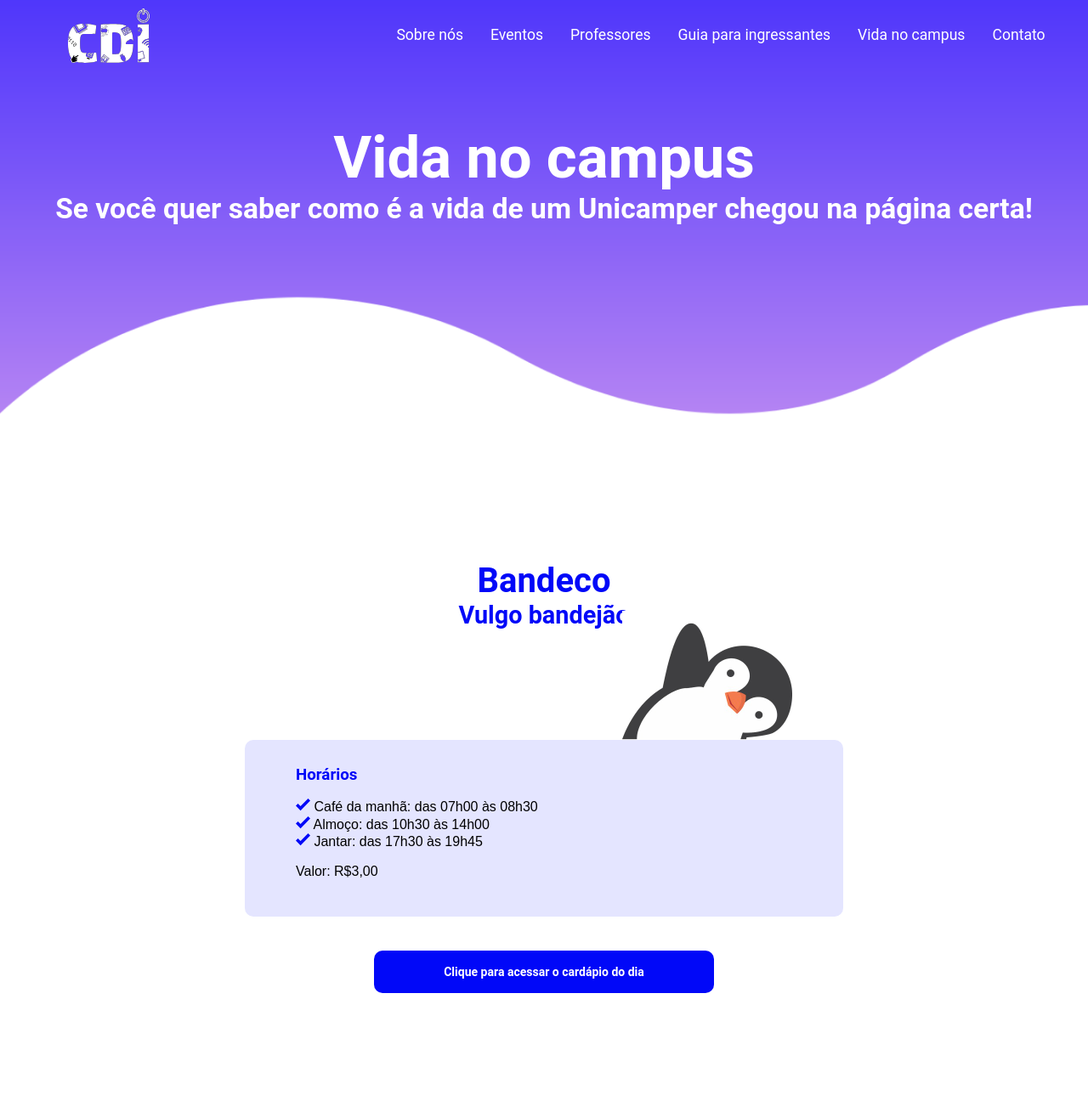
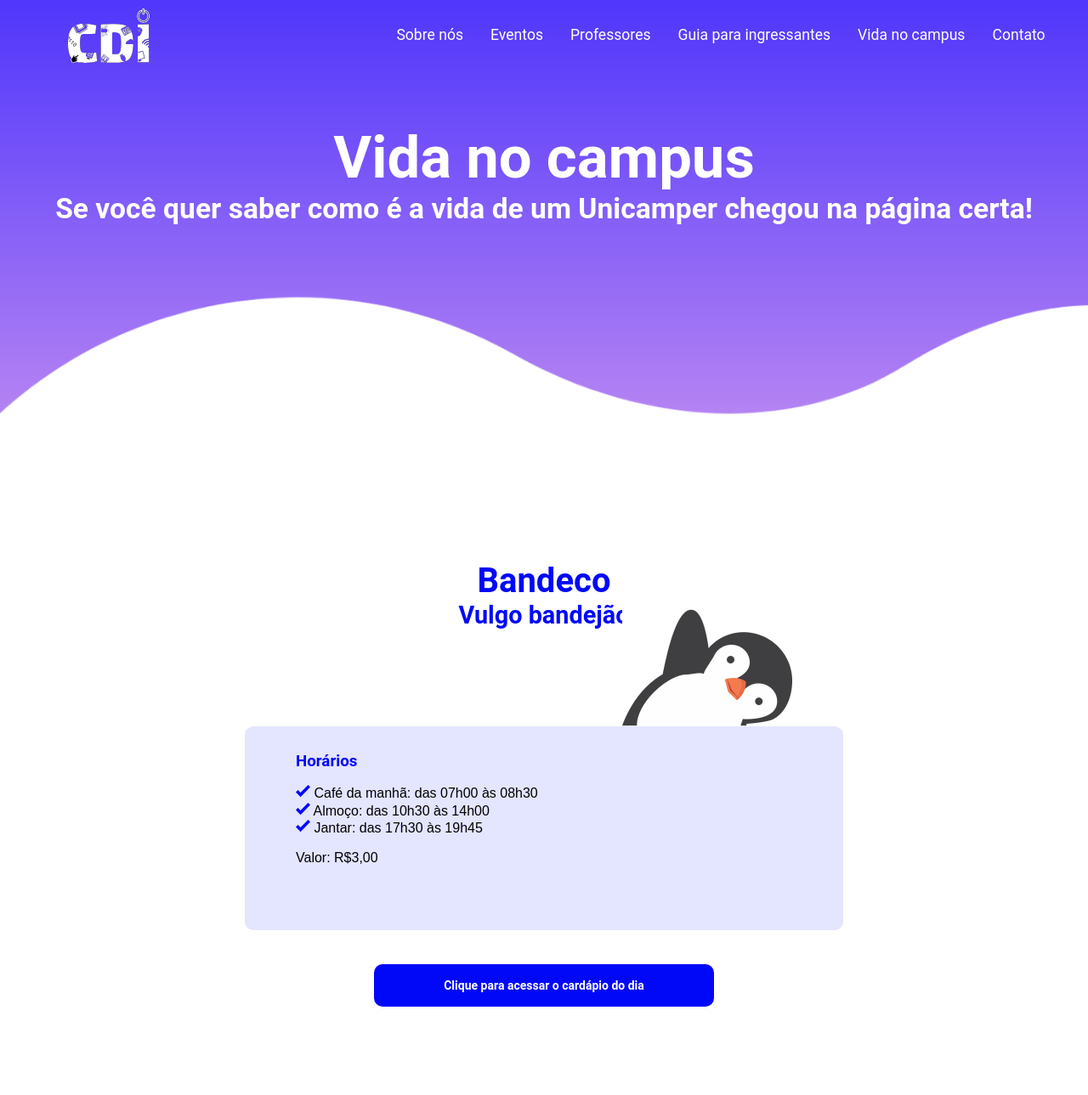
Before and after one commit to gabriellytegon/Site-CDI, a React (Vite) app: page /vidanocampus in a window 1280 px wide. Shown: the top 1289 px of the page at 85% size. Built offline with nearby package versions, Linux system fonts and the light colour scheme.

Commit message:
fix: correção do tamanho da div horarios

```diff
--- a/src/pages/vidanocampus/style.css
+++ b/src/pages/vidanocampus/style.css
@@ -36,7 +36,7 @@
     background-color: #E4E5FF;
     border-radius: 10px;
     width: 44rem;
-    height: 13rem;
+    height: 15rem;
     position: relative;
     padding: 30px 60px;
 }
```
